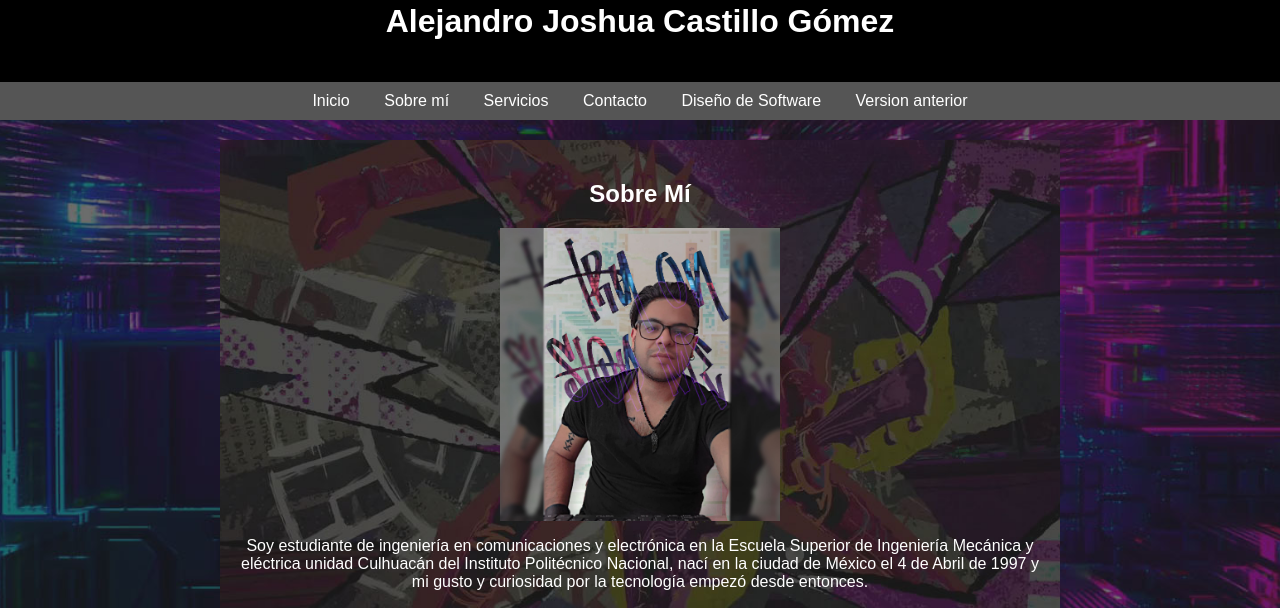
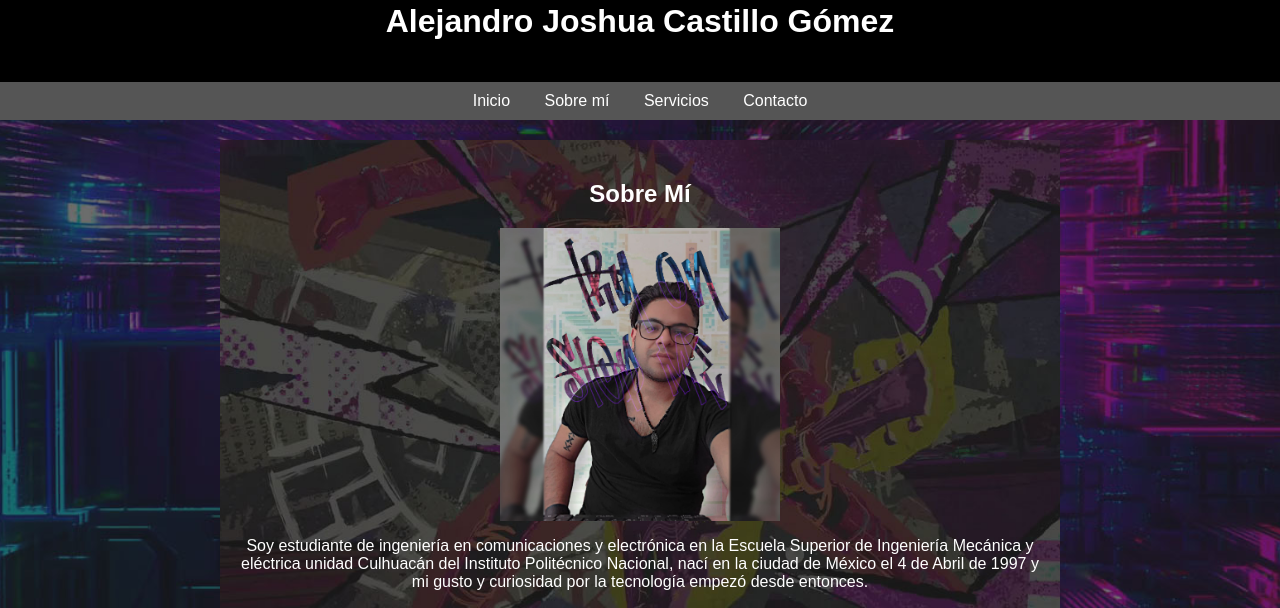
Before and after one commit to Joshux07/Joshuacastillo.github.io, a plain HTML site: page Sobremi.html in a window 1280 px wide. Shown: the part 112-720 px from the top of the page. Drawn offline with Linux system fonts and the light colour scheme.

Commit message:
Update Sobremi.html

```diff
--- a/Sobremi.html
+++ b/Sobremi.html
@@ -83,8 +83,7 @@
         <a href="./Sobremi.html">Sobre mí</a>
         <a href="./Servicios.html">Servicios</a>
         <a href="./Contacto.html">Contacto</a>
-        <a href="./Diseno.html">Diseño de Software</a>
-        <a href="./Index3.html">Version anterior</a>
+
     </nav>
 
     <main>
```
